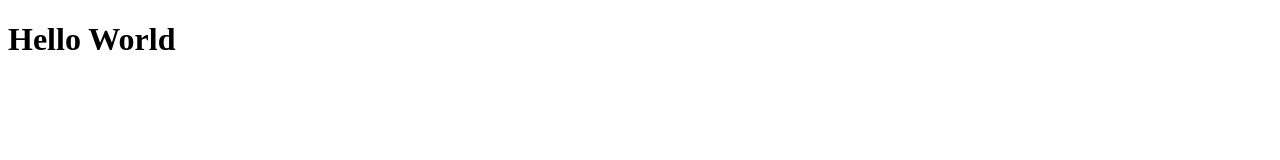
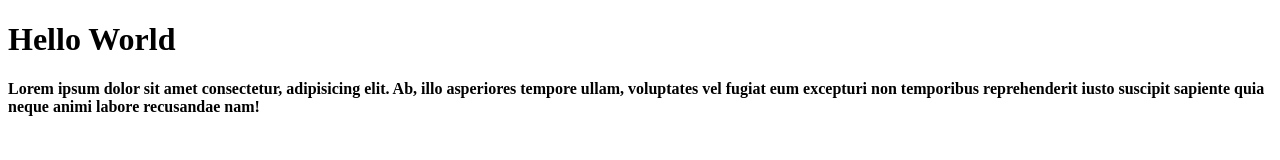
Before and after one commit to Cal-107/htmlcss-hello, a plain HTML site: page index.html in a window 1280 px wide. Drawn offline with Linux system fonts and the light colour scheme.

Commit message:
add main text

```diff
--- a/index.html
+++ b/index.html
@@ -10,5 +10,9 @@
     <head>
         <h1>Hello World</h1>
     </head>
+
+    <main>
+        <strong>Lorem ipsum dolor sit amet consectetur, adipisicing elit. Ab, illo asperiores tempore ullam, voluptates vel fugiat eum excepturi non temporibus reprehenderit iusto suscipit sapiente quia neque animi labore recusandae nam!</strong>
+    </main>
 </body>
 </html>
```
